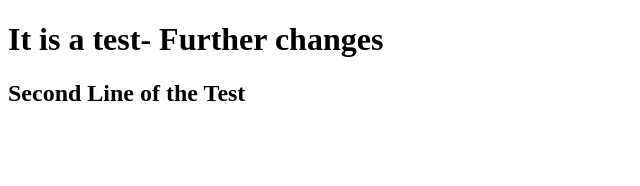
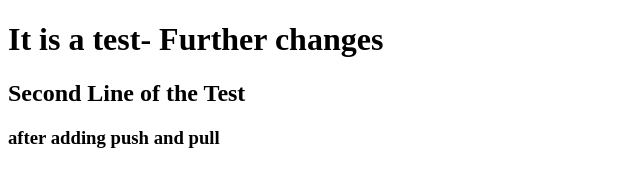
Before and after one commit to pedroska777/gitTest, a plain HTML site: page index.html in a window 1280 px wide. Shown: the whole page, without its empty margins (0-640 px from the left). Drawn offline with Linux system fonts and the light colour scheme.

Commit message:
push pull

```diff
--- a/index.html
+++ b/index.html
@@ -9,6 +9,7 @@
 <body>
     <h1>It is a test- Further changes</h1>
     <h2>Second Line of the Test</h2>
+    <h3>after adding push and pull</h3>
 
 </body>
 </html>
```
